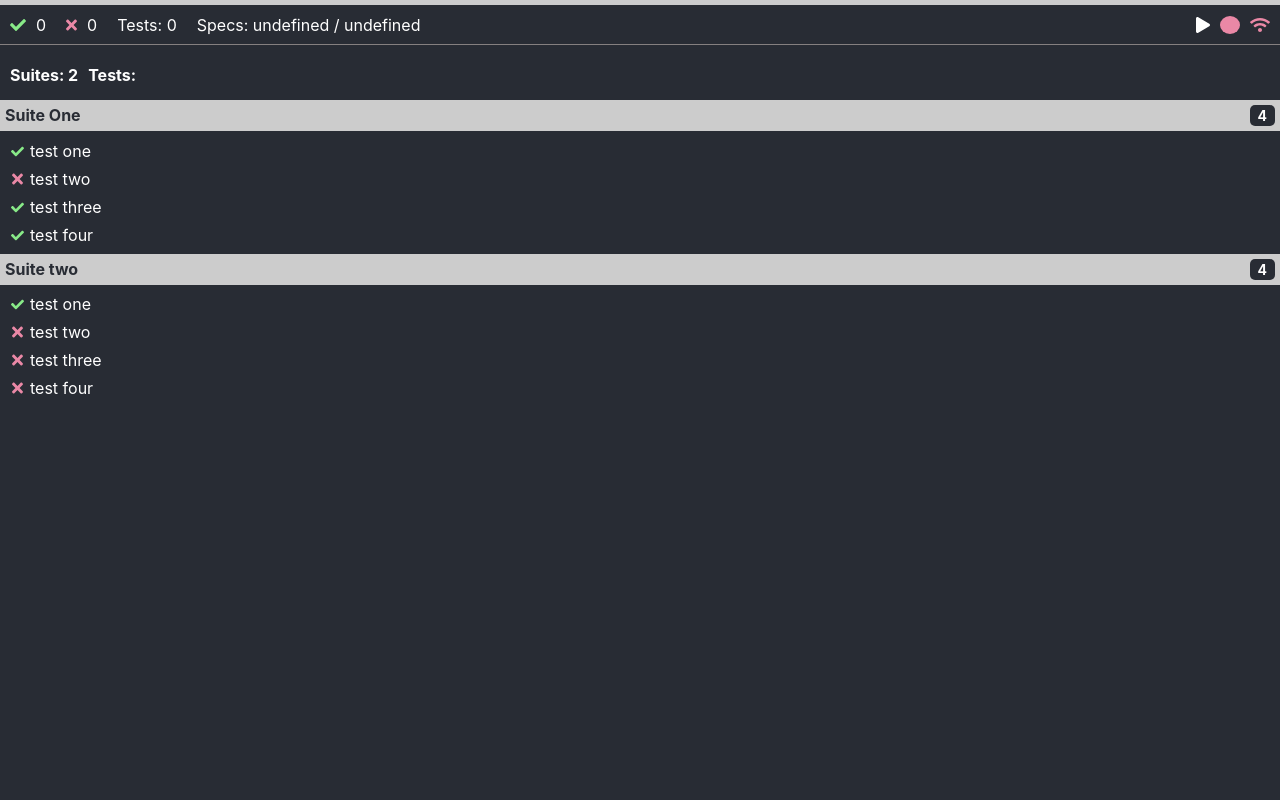
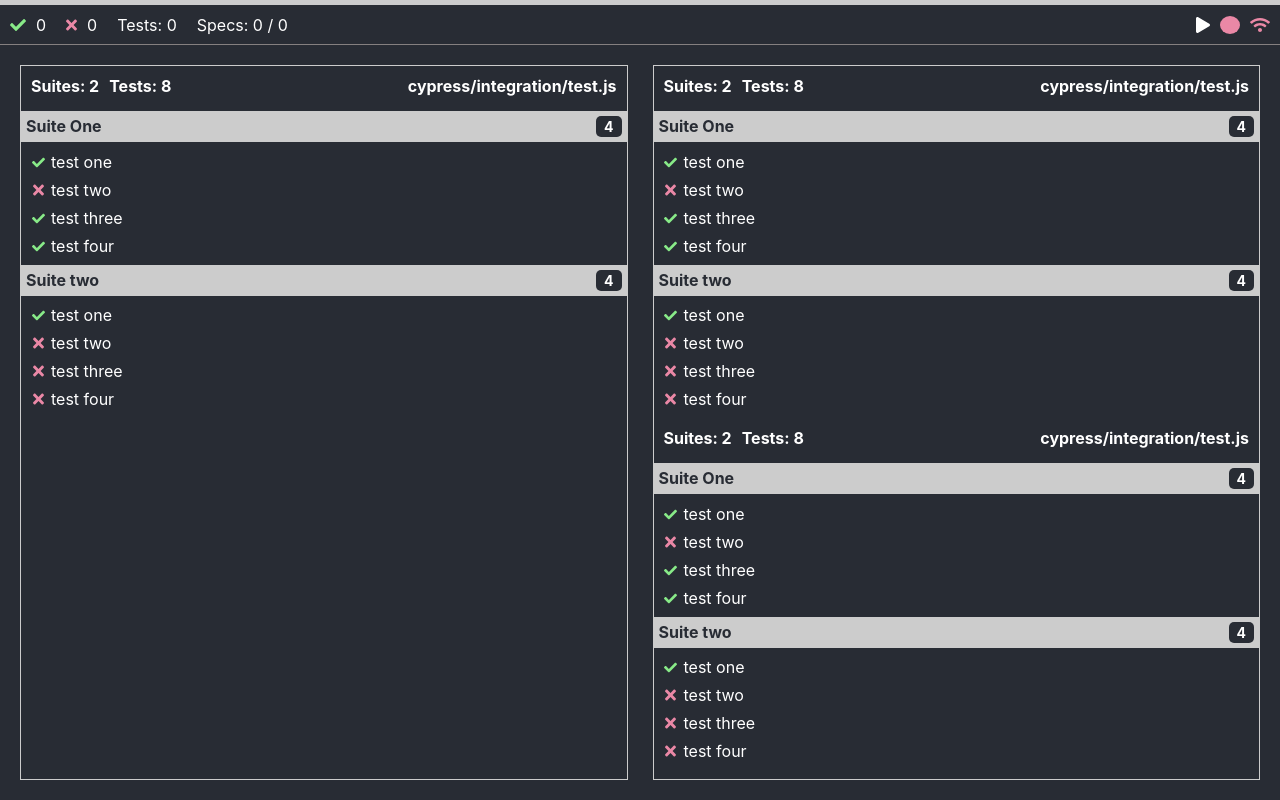
Before and after one commit to israelnyc/cypress-control, a React (Create React App) app in the folder frontend/: page / in a window 1280 px wide. Built offline with nearby package versions, Linux system fonts and the light colour scheme.

Commit message:
WIP: initial app layout for running & completed specs.

```diff
--- a/frontend/src/App.js
+++ b/frontend/src/App.js
@@ -1,10 +1,11 @@
 import React from 'react';
+import classNames from 'classnames';
 import events from './status-events';
 import { getSocket } from './utils';
 import StatusBar from './components/StatusBar';
 import Spec from './components/Spec';
 import CurrentTestContext from './CurrentTestContext';
-
+import styles from './App.module.css';
 class App extends React.Component {
     constructor() {
         super();
@@ -19,6 +20,8 @@ class App extends React.Component {
             isConnectedToServer: false,
             isSocketDisconnected: false,
             currentSpec: {
+                file: 'cypress/integration/test.js',
+                totalTests: 8,
                 suites: [
                     {
                         id: 'r1',
@@ -84,7 +87,146 @@ class App extends React.Component {
                 ],
             },
             currentTest: {},
-            completedSpecs: [],
+            completedSpecs: [
+                {
+                    file: 'cypress/integration/test.js',
+                    totalTests: 8,
+                    hasCompleted: true,
+                    suites: [
+                        {
+                            id: 'r1',
+                            title: 'Suite One',
+                            isParentRootSuite: true,
+                            tests: [
+                                {
+                                    id: 'r2',
+                                    title: 'test one',
+                                    status: 'passed',
+                                    hasCompleted: true,
+                                },
+                                {
+                                    id: 'r3',
+                                    title: 'test two',
+                                    status: 'failed',
+                                    hasCompleted: true,
+                                },
+                                {
+                                    id: 'r4',
+                                    title: 'test three',
+                                    status: 'passed',
+                                    hasCompleted: true,
+                                },
+                                {
+                                    id: 'r5',
+                                    title: 'test four',
+                                    status: 'passed',
+                                    hasCompleted: true,
+                                },
+                            ],
+                        },
+                        {
+                            id: 'r6',
+                            title: 'Suite two',
+                            tests: [
+                                {
+                                    id: 'r7',
+                                    title: 'test one',
+                                    status: 'passed',
+                                    hasCompleted: true,
+                                },
+                                {
+                                    id: 'r8',
+                                    title: 'test two',
+                                    status: 'failed',
+                                    hasCompleted: true,
+                                },
+                                {
+                                    id: 'r9',
+                                    title: 'test three',
+                                    status: 'failed',
+                                    hasCompleted: true,
+                                },
+                                {
+                                    id: 'r10',
+                                    title: 'test four',
+                                    status: 'failed',
+                                    hasCompleted: true,
+                                },
+                            ],
+                        },
+                    ],
+                },
+                {
+                    file: 'cypress/integration/test.js',
+                    totalTests: 8,
+                    hasCompleted: true,
+                    suites: [
+                        {
+                            id: 'r1',
+                            title: 'Suite One',
+                            isParentRootSuite: true,
+                            tests: [
+                                {
+                                    id: 'r2',
+                                    title: 'test one',
+                                    status: 'passed',
+                                    hasCompleted: true,
+                                },
+                                {
+                                    id: 'r3',
+                                    title: 'test two',
+                                    status: 'failed',
+                                    hasCompleted: true,
+                                },
+                                {
+                                    id: 'r4',
+                                    title: 'test three',
+                                    status: 'passed',
+                                    hasCompleted: true,
+                                },
+                                {
+                                    id: 'r5',
+                                    title: 'test four',
+                                    status: 'passed',
+                                    hasCompleted: true,
+                                },
+                            ],
+                        },
+                        {
+                            id: 'r6',
+                            title: 'Suite two',
+                            tests: [
+                                {
+                                    id: 'r7',
+                                    title: 'test one',
+                                    status: 'passed',
+                                    hasCompleted: true,
+                                },
+                                {
+                                    id: 'r8',
+                                    title: 'test two',
+                                    status: 'failed',
+                                    hasCompleted: true,
+                                },
+                                {
+                                    id: 'r9',
+                                    title: 'test three',
+                                    status: 'failed',
+                                    hasCompleted: true,
+                                },
+                                {
+                                    id: 'r10',
+                                    title: 'test four',
+                                    status: 'failed',
+                                    hasCompleted: true,
+                                },
+                            ],
+                        },
+                    ],
+                },
+            ],
+            totalSpecs: 0,
+            totalSpecsRan: 0,
         };
 
         this.pageTitle = '%customValues Cypress Dashboard';
@@ -128,7 +270,10 @@ class App extends React.Component {
                 this.setState({
                     completedSpecs: [
                         ...this.state.completedSpecs,
-                        this.state.currentSpec,
+                        {
+                            ...this.state.currentSpec,
+                            hasCompleted: true,
+                        },
                     ],
                 });
             }
@@ -219,31 +364,6 @@ class App extends React.Component {
         }, 2 * 60 * 1000);
     }
 
-    render() {
-        return (
-            <div role='application'>
-                <StatusBar
-                    testsPassed={this.state.passedCount}
-                    testsFailed={this.state.failedCount}
-                    totalSpecsRan={this.state.totalSpecsRan}
-                    totalSpecs={this.state.totalSpecs}
-                    cypressIsStarting={this.state.cypressIsStarting}
-                    cypressIsRunning={this.state.cypressIsRunning}
-                    isConnectedToServer={this.state.isConnectedToServer}
-                    reconnectCypressSocket={this.reconnectCypressSocket}
-                    isSocketDisconnected={this.state.isSocketDisconnected}
-                />
-
-                <CurrentTestContext.Provider value={this.state.currentTest}>
-                    <Spec
-                        rootSuite={this.state.currentSpec}
-                        currentTest={this.state.currentTest}
-                    />
-                </CurrentTestContext.Provider>
-            </div>
-        );
-    }
-
     reconnectCypressSocket() {
         if (this.socket.disconnected) {
             console.log('socket reconnected');
@@ -285,6 +405,47 @@ class App extends React.Component {
     setPageTitle(customValues = '') {
         document.title = this.pageTitle.replace('%customValues', customValues);
     }
+
+    render() {
+        return (
+            <div role='application'>
+                <StatusBar
+                    testsPassed={this.state.passedCount}
+                    testsFailed={this.state.failedCount}
+                    totalSpecsRan={this.state.totalSpecsRan}
+                    totalSpecs={this.state.totalSpecs}
+                    cypressIsStarting={this.state.cypressIsStarting}
+                    cypressIsRunning={this.state.cypressIsRunning}
+                    isConnectedToServer={this.state.isConnectedToServer}
+                    reconnectCypressSocket={this.reconnectCypressSocket}
+                    isSocketDisconnected={this.state.isSocketDisconnected}
+                />
+
+                <div className={styles.content}>
+                    <div
+                        className={classNames(
+                            styles.section,
+                            styles.current_spec
+                        )}>
+                        <CurrentTestContext.Provider
+                            value={this.state.currentTest}>
+                            <Spec spec={this.state.currentSpec} />
+                        </CurrentTestContext.Provider>
+                    </div>
+
+                    <div
+                        className={classNames(
+                            styles.section,
+                            styles.completed_specs
+                        )}>
+                        {this.state.completedSpecs.map((spec, index) => (
+                            <Spec key={index} spec={spec} />
+                        ))}
+                    </div>
+                </div>
+            </div>
+        );
+    }
 }
 
 export default App;
--- /dev/null
+++ b/frontend/src/App.module.css
@@ -0,0 +1,18 @@
+.content {
+    padding: 20px;
+    display: flex;
+    gap: 25px;
+    height: calc(100vh - var(--progress-bar-height) - var(--status-bar-height));
+}
+
+.section {
+    width: 100%;
+    border: 1px solid var(--light-gray);
+}
+
+.current_spec {
+}
+
+.completed_specs {
+    overflow: auto;
+}
--- a/frontend/src/components/ProgressBar.module.css
+++ b/frontend/src/components/ProgressBar.module.css
@@ -1,6 +1,6 @@
 .container {
     width: 100%;
-    height: 5px;
+    height: var(--progress-bar-height);
 }
 
 .track {
@@ -13,5 +13,5 @@
 }
 
 .theme_default .track {
-    background-color: var(--progress-bar-default)
+    background-color: var(--progress-bar-default);
 }
--- a/frontend/src/components/Spec.js
+++ b/frontend/src/components/Spec.js
@@ -1,26 +1,33 @@
 import React from 'react';
+import classNames from 'classnames';
 import Suite from './Suite';
 import styles from './Spec.module.css';
 
 class Spec extends React.Component {
     render() {
-        const suites = this.props.rootSuite.suites.map((suite, suiteIndex) => {
+        const { spec } = this.props;
+
+        const suites = spec.suites.map((suite, suiteIndex) => {
             return <Suite key={suiteIndex} suite={suite} />;
         });
 
         return (
-            <div className={styles.container}>
+            <div
+                className={classNames({
+                    [styles.container]: true,
+                    [styles.has_completed]: spec.hasCompleted,
+                })}>
                 <div className={styles.meta}>
                     <div className='suites_count'>
-                        Suites: {this.props.rootSuite.suites.length}
+                        Suites: {spec.suites.length}
                     </div>
                     <div className={styles.tests_count}>
-                        Tests: {this.props.rootSuite.totalTests}
+                        Tests: {spec.totalTests}
                     </div>
-                    <div className='filename'>{this.props.rootSuite.file}</div>
+                    <div className='filename'>{spec.file}</div>
                 </div>
 
-                <div className='suites'>{suites}</div>
+                <div className={styles.suites}>{suites}</div>
             </div>
         );
     }
--- a/frontend/src/components/Spec.module.css
+++ b/frontend/src/components/Spec.module.css
@@ -1,5 +1,7 @@
 .container {
-    margin-top: 10px;
+    display: flex;
+    flex-direction: column;
+    height: 100%;
 }
 
 .meta {
@@ -15,6 +17,9 @@
 }
 
 .suites {
-    padding: 0;
-    margin: 0;
+    overflow: auto;
 }
+
+.container.has_completed {
+    height: auto;
+}
--- a/frontend/src/components/StatusBar.module.css
+++ b/frontend/src/components/StatusBar.module.css
@@ -2,8 +2,8 @@
     display: flex;
     align-items: center;
     justify-content: space-between;
-    height: 40px;
-    border-bottom: 1px solid #858080;
+    height: var(--status-bar-height);
+    border-bottom: 1px solid var(--light-gray-border);
 }
 
 .results {
--- a/frontend/src/components/Test.js
+++ b/frontend/src/components/Test.js
@@ -1,42 +1,45 @@
-import React from 'react'
-import { FontAwesomeIcon } from '@fortawesome/react-fontawesome'
-import {
-    faCheck,
-    faTimes
-} from '@fortawesome/free-solid-svg-icons'
-import classNames from 'classnames'
-import CurrentTestContext from '../CurrentTestContext'
-import styles from './Test.module.css'
+import React from 'react';
+import { FontAwesomeIcon } from '@fortawesome/react-fontawesome';
+import { faCheck, faTimes } from '@fortawesome/free-solid-svg-icons';
+import classNames from 'classnames';
+import CurrentTestContext from '../CurrentTestContext';
+import styles from './Test.module.css';
 
 class Test extends React.Component {
     render() {
         return (
             <CurrentTestContext.Consumer>
-                {(data) => {
+                {data => {
                     return (
-                        <div className={classNames(
-                                styles.container,
-                                {
-                                    [styles.current]: data.id === this.props.test.id
-                                }
-                            )}>
-
-                            <div className={classNames(
-                                styles.status,
-                                styles[this.props.test.status],
-                                {
-                                    'invisible': !this.props.test.hasCompleted
-                                }
-                            )}>
-                                <FontAwesomeIcon icon={this.props.test.status === 'passed' ? faCheck : faTimes} />
+                        <div
+                            className={classNames(styles.container, {
+                                [styles.current]:
+                                    data && data.id === this.props.test.id,
+                            })}>
+                            <div
+                                className={classNames(
+                                    styles.status,
+                                    styles[this.props.test.status],
+                                    {
+                                        invisible: !this.props.test
+                                            .hasCompleted,
+                                    }
+                                )}>
+                                <FontAwesomeIcon
+                                    icon={
+                                        this.props.test.status === 'passed'
+                                            ? faCheck
+                                            : faTimes
+                                    }
+                                />
                             </div>
-                            <div className="title">{this.props.test.title}</div>
+                            <div className='title'>{this.props.test.title}</div>
                         </div>
-                    )
+                    );
                 }}
             </CurrentTestContext.Consumer>
-        )
+        );
     }
 }
 
-export default Test
+export default Test;
--- a/frontend/src/index.css
+++ b/frontend/src/index.css
@@ -4,10 +4,18 @@
     --failed-red: #ea88a6;
     --progress-bar-default: #7ac082;
     --light-gray: #ccc;
+    --light-gray-border: #858080;
+    --progress-bar-height: 5px;
+    --status-bar-height: 40px;
 }
 
 * {
     box-sizing: border-box;
+}
+
+html,
+body {
+    min-height: 100vh;
 }
 
 body {
```
